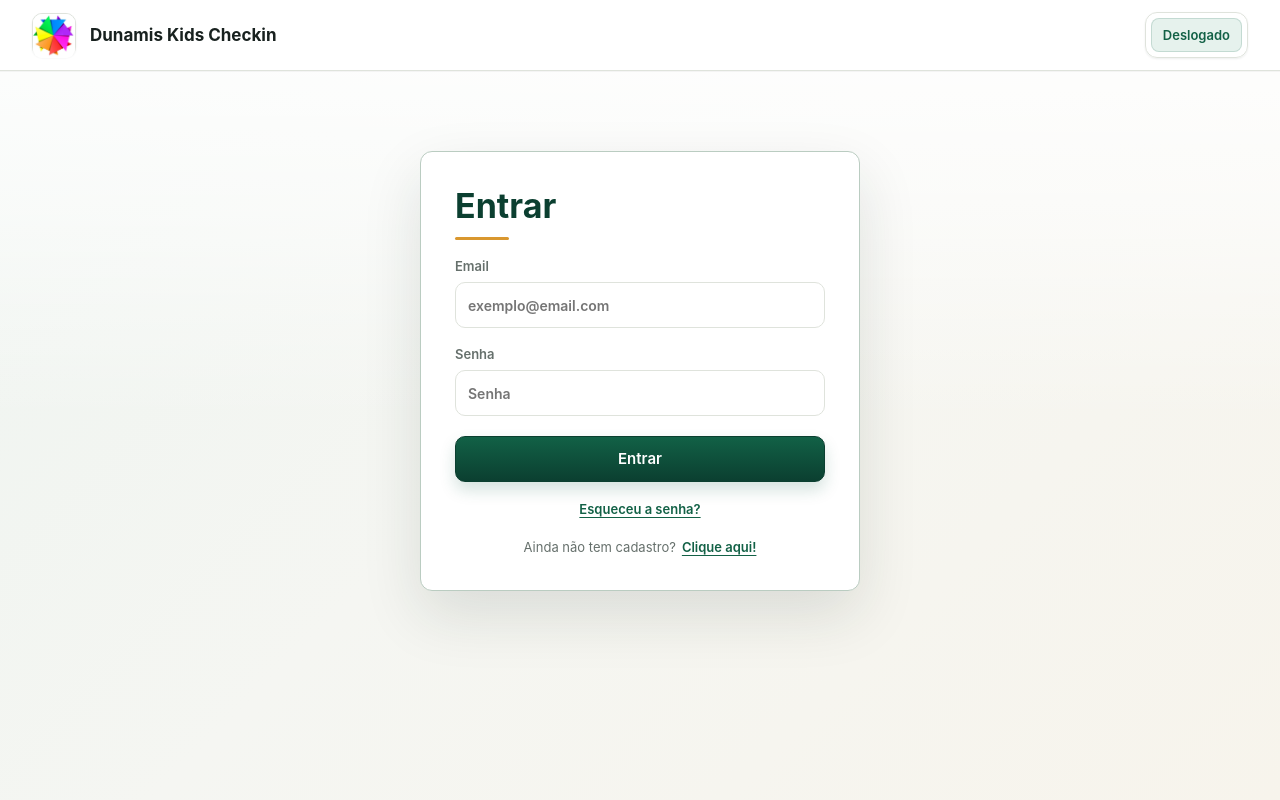
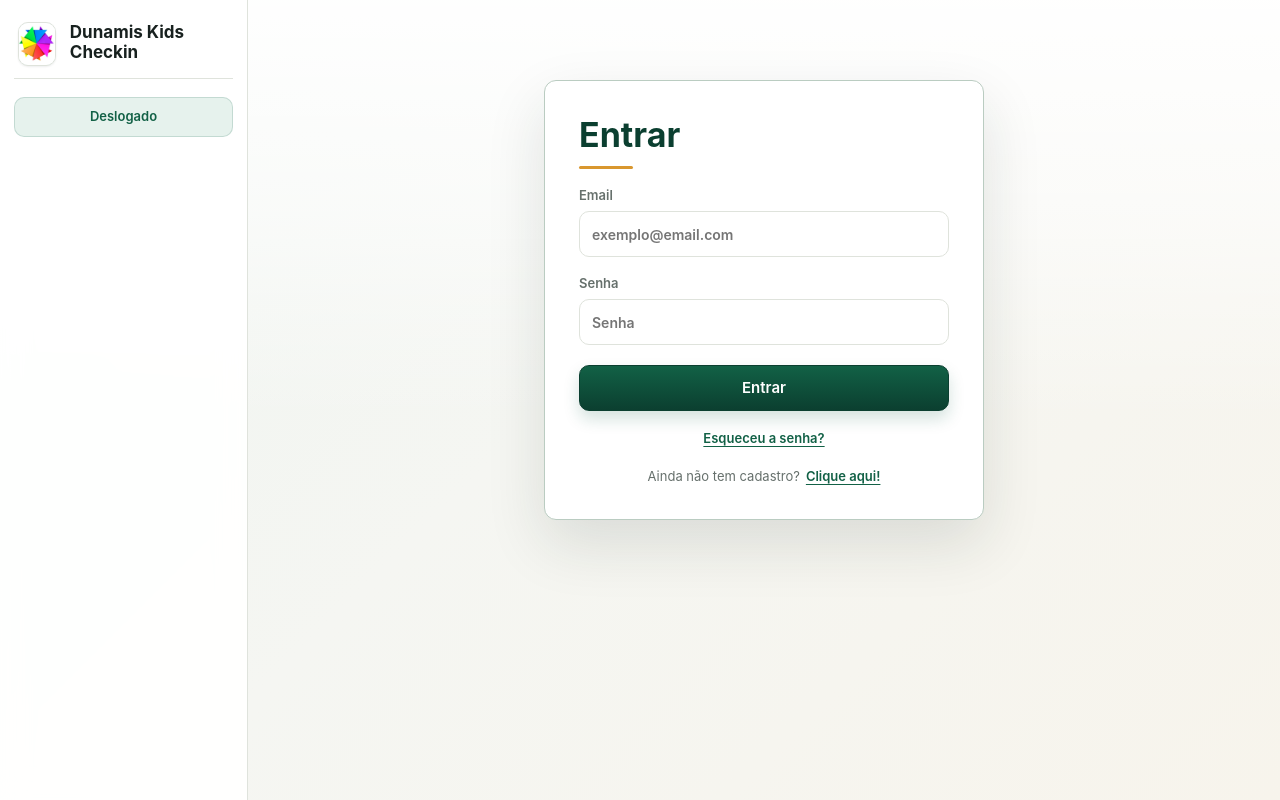
Before and after one commit to marcellolabr3/DNMS-Checkin, a plain HTML site: page index.html in a window 1280 px wide. Drawn offline with Linux system fonts and the light colour scheme.

Commit message:
visual: add desktop sidebar navigation

```diff
--- a/index.html
+++ b/index.html
@@ -7,7 +7,7 @@
   <link rel="manifest" href="manifest.json?v=20260330h" />
   <link rel="icon" href="icon-192.png" sizes="192x192" />
   <link rel="apple-touch-icon" href="icon-192.png" />
-  <link rel="stylesheet" href="styles.css?v=20260731f" />
+  <link rel="stylesheet" href="styles.css?v=20260731g" />
   <meta name="theme-color" content="#0f3d2e" />
 </head>
 <body>
--- a/styles.css
+++ b/styles.css
@@ -49,6 +49,7 @@ body {
     linear-gradient(135deg, #eef4f0 0, var(--bg) 46%, #f7f4ec 100%);
   min-height: 100vh;
   font-size: 15px;
+  caret-color: transparent;
 }
 
 button,
@@ -56,6 +57,11 @@ input,
 select,
 textarea {
   font: inherit;
+}
+
+input,
+textarea {
+  caret-color: var(--accent);
 }
 
 body.role-theme-equipe {
@@ -213,14 +219,91 @@ body.role-theme-sadmin {
 @media (min-width: 980px) {
   body {
     --app-shell-side-padding: clamp(18px, 3vw, 32px);
+    display: grid;
+    grid-template-columns: var(--app-sidebar-width) minmax(0, 1fr);
+    grid-template-areas: "sidebar content";
+    align-items: start;
+    min-height: 100vh;
   }
 
   .app-header {
-    padding-inline: var(--app-shell-side-padding);
+    grid-area: sidebar;
+    position: sticky;
+    top: 0;
+    align-self: start;
+    width: var(--app-sidebar-width);
+    height: 100vh;
+    min-height: 100vh;
+    padding: 18px 14px;
+    border-right: 1px solid var(--stroke);
+    border-bottom: 0;
+    flex-direction: column;
+    justify-content: flex-start;
+    align-items: stretch;
+    gap: 18px;
+    overflow-y: auto;
+    scrollbar-width: thin;
+    scrollbar-color: var(--stroke-strong) transparent;
+  }
+
+  .brand {
+    align-items: flex-start;
+    padding: 4px 4px 12px;
+    border-bottom: 1px solid var(--stroke);
+  }
+
+  .brand .title {
+    line-height: 1.2;
+  }
+
+  .session {
+    flex-direction: column;
+    align-items: stretch;
+    gap: 5px;
+    padding: 0;
+    border: 0;
+    border-radius: 0;
+    background: transparent;
+    box-shadow: none;
+  }
+
+  .session .pill,
+  .session .ghost,
+  .session .primary {
+    width: 100%;
+    justify-content: flex-start;
+    min-height: 40px;
+    padding: 10px 12px;
+    text-align: left;
+  }
+
+  .session .pill {
+    margin-bottom: 6px;
+    border-radius: 10px;
+    justify-content: center;
+    text-align: center;
+  }
+
+  .session .primary::after {
+    inset: 9px auto 9px 4px;
+    width: 3px;
+    height: auto;
+  }
+
+  .session #btnPrintPanel {
+    margin-top: 8px;
+  }
+
+  .session #btnLogout {
+    margin-top: 4px;
   }
 
   .grid {
-    padding-inline: var(--app-shell-side-padding);
+    grid-area: content;
+    width: 100%;
+    max-width: calc(var(--app-shell-max) - var(--app-sidebar-width));
+    margin: 0 auto;
+    padding: 24px var(--app-shell-side-padding) 44px;
   }
 }
 
--- a/sw.js
+++ b/sw.js
@@ -1,9 +1,9 @@
-const CACHE_NAME = "checkin-cache-v86";
+const CACHE_NAME = "checkin-cache-v87";
 const ASSETS = [
   "./",
   "./index.html",
   "./styles.css",
-  "./styles.css?v=20260731f",
+  "./styles.css?v=20260731g",
   "./app.js",
   "./app.js?v=20260330h",
   "./manifest.json",
```
Also changed, not shown: print.html (+1 -1 lines).
